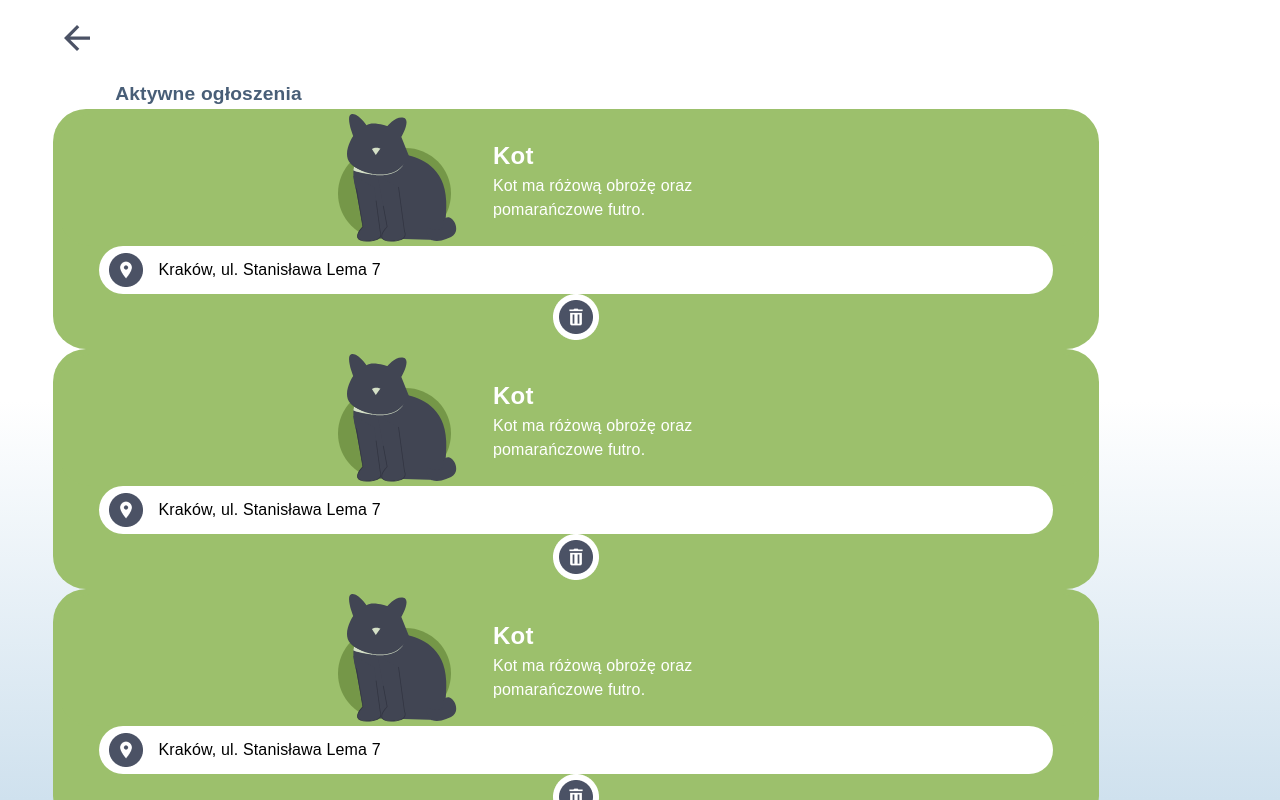
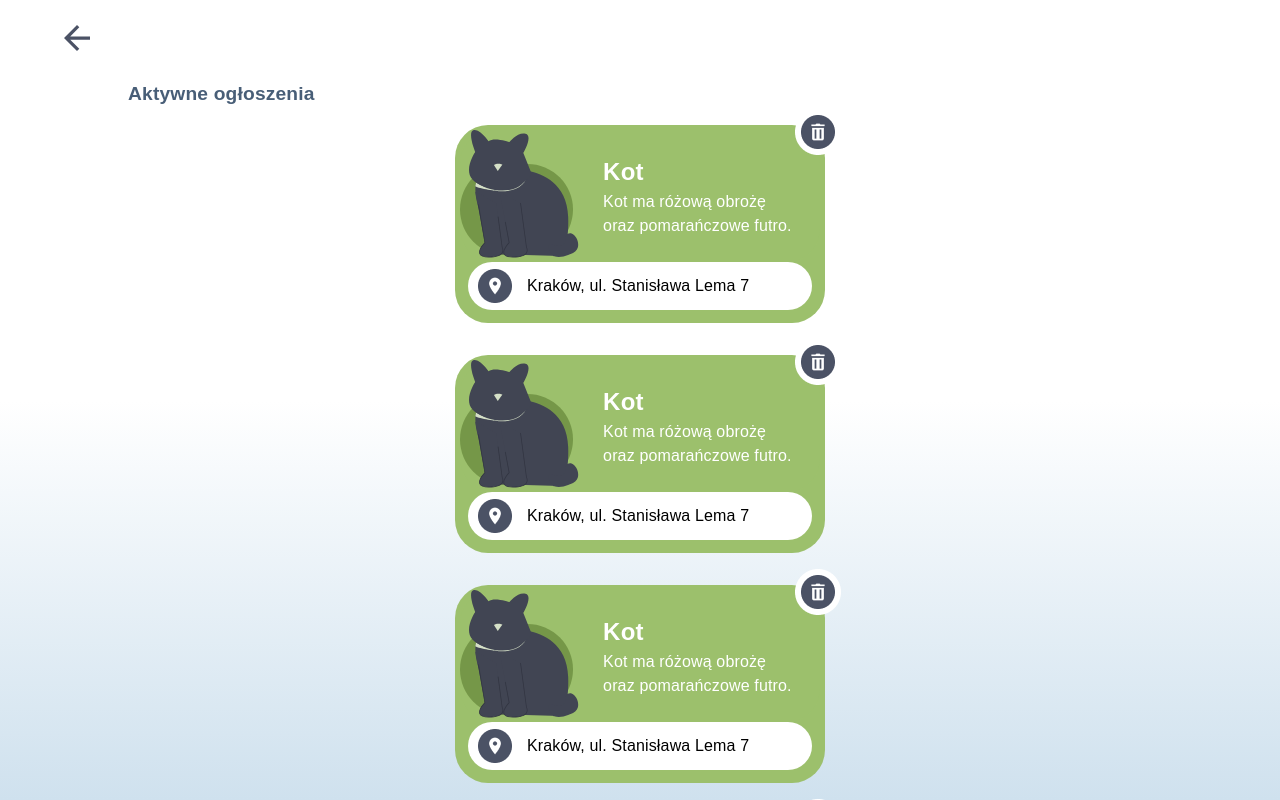
Before and after one commit to katporeba/hackyeah-2023, a React (Vite) app in the folder client/: page /reports in a window 1280 px wide. Shown: the top 800 px of the page. Built offline with nearby package versions, Linux system fonts and the light colour scheme; a web font is replaced by a local one.

Commit message:
Change scss

```diff
--- a/client/src/pages/Reports/Reports.scss
+++ b/client/src/pages/Reports/Reports.scss
@@ -1,6 +1,10 @@
 .reports-container.MuiBox-root {
   height: 90vh;
-  width: 90vw;
+  width: 100vw;
+  overflow: scroll;
+  display: flex;
+  flex-direction: column;
+  align-items: center;
 }
 
 .reports-title.MuiTypography-root {
@@ -16,4 +20,24 @@
 .reports-cards.MuiBox-root {
   display: flex;
   flex-direction: column;
+  gap: 2rem;
+  width: 25rem;
 }
+
+.animal-delete.MuiBox-root {
+  position: absolute;
+  top: -1rem;
+  right: -1rem;
+}
+
+.animal-card-container.MuiBox-root {
+  position: relative;
+}
+
+.animal-location.MuiBox-root {
+  margin-bottom: 0.5rem;
+}
+
+.reports-title.MuiTypography-root {
+  margin-bottom: 1rem;
+}
```
